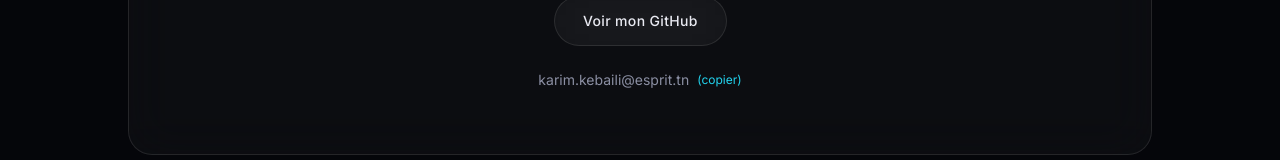
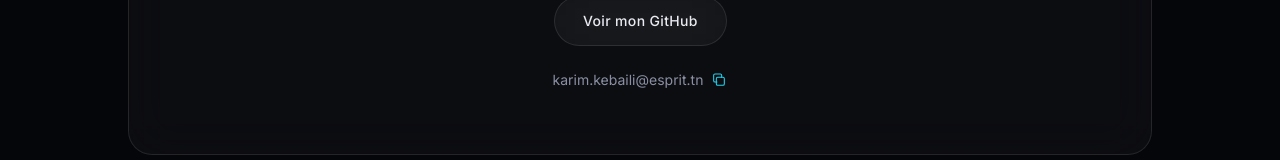
Before and after one commit to krayem1234/portfolio-react, a React (Vite) app: page / in a window 1280 px wide. Shown: the part 4401-4561 px from the top of the page. Built offline with nearby package versions, Linux system fonts and the light colour scheme.

Commit message:
Remplace le mot copier par une icone

```diff
--- a/src/components/Contact.tsx
+++ b/src/components/Contact.tsx
@@ -59,10 +59,32 @@ export default function Contact() {
         <button
           onClick={copyEmail}
           data-cursor-hover
+          aria-label="Copier l'adresse email"
           className="mx-auto mt-6 flex items-center gap-2 text-sm text-muted transition-colors hover:text-ink"
         >
           <span>{profile.email}</span>
-          <span className="text-xs text-accent-cyan">{copied ? '✓ Copié' : '(copier)'}</span>
+          {copied ? (
+            <svg className="h-4 w-4 text-accent-cyan" viewBox="0 0 24 24" fill="none">
+              <path
+                d="M5 13l4 4L19 7"
+                stroke="currentColor"
+                strokeWidth="2"
+                strokeLinecap="round"
+                strokeLinejoin="round"
+              />
+            </svg>
+          ) : (
+            <svg className="h-4 w-4 text-accent-cyan" viewBox="0 0 24 24" fill="none">
+              <rect x="8" y="8" width="12" height="12" rx="2" stroke="currentColor" strokeWidth="1.6" />
+              <path
+                d="M16 8V5a2 2 0 0 0-2-2H6a2 2 0 0 0-2 2v8a2 2 0 0 0 2 2h3"
+                stroke="currentColor"
+                strokeWidth="1.6"
+                strokeLinecap="round"
+                strokeLinejoin="round"
+              />
+            </svg>
+          )}
         </button>
       </motion.div>
     </section>
```
